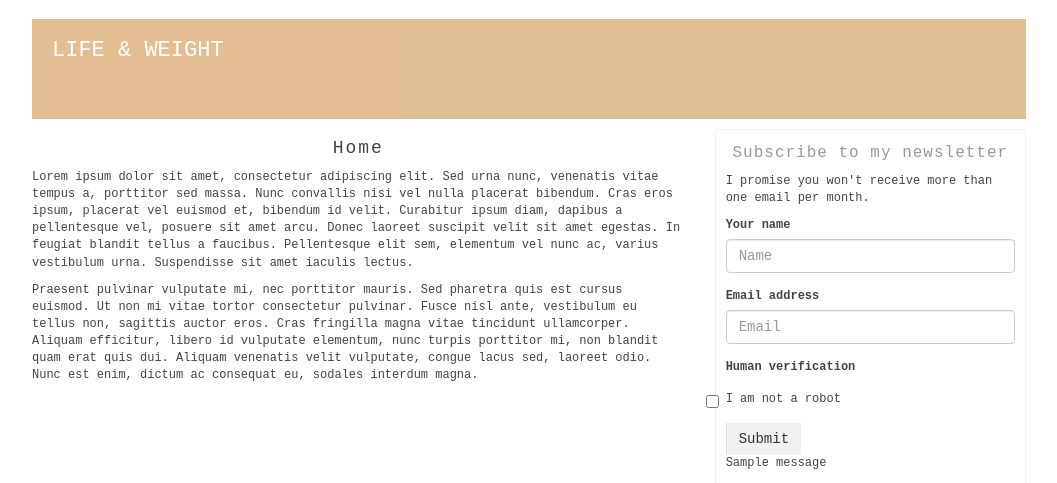
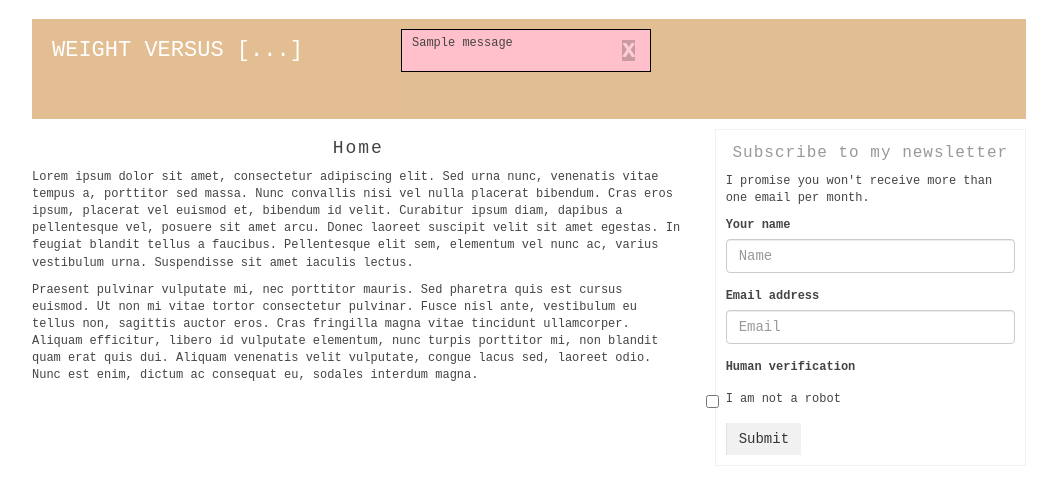
Before and after one commit to pacocontrerasdct/weight_and_life_app, a Flask app: page / in a window 1280 px wide. Shown: the part 51-534 px from the top of the page, without its empty margins (111-1168 px from the left). Run offline with Flask 2, Linux system fonts and the light colour scheme; tables that the repository leaves empty hold one stand-in row (values such as "Sample post"); one stand-in notice (Sample message) is shown; some libraries are stand-ins or nearby versions.

Commit message:
add flash messages layer to layout

```diff
--- a/application/templates/index.html
+++ b/application/templates/index.html
@@ -32,14 +32,6 @@
         <button type="submit" class="btn btn-default">Submit</button>
       </form>
 
-      {% with messages = get_flashed_messages(with_categories=true) %}
-        {% if messages %}
-          {% for category, message in messages %}
-            <span class="{{ category }}">{{ message }}</span>
-          {% endfor %}
-        {% endif %}
-      {% endwith %}
-
     </aside>
   </div>
 </div>
--- a/application/templates/layout.html
+++ b/application/templates/layout.html
@@ -14,7 +14,7 @@
     <!-- Stack the columns on mobile by making one full-width and the other half-width -->
     <div class="row">
       <div class="col-xs-18 col-md-12">
-        <header><h1 class="logo">Life & Weight</h1></header>
+        <header><h1 class="logo">Weight versus [...]</h1></header>
 
         <nav class="navbar navbar-default navbar-fixed-top">
             <ul class="nav navbar-nav navbar-right">
@@ -26,6 +26,20 @@
         </nav>
       </div>
     </div>
+
+    {% block errors %}
+      {% with messages = get_flashed_messages(with_categories=true) %}
+        {% if messages %}
+        <!-- UX - Messages, warnings or errors -->
+        <div class="hoovering">
+          <a href="{{ redirectHoovering | safe}}" class="close" >X</a>
+          {% for category, message in messages %}
+            <span>{{ message }}</span>
+          {% endfor %}
+        </div>
+        {% endif %}
+      {% endwith %}
+    {% endblock errors %}
 
     {% block body %}
 
```
